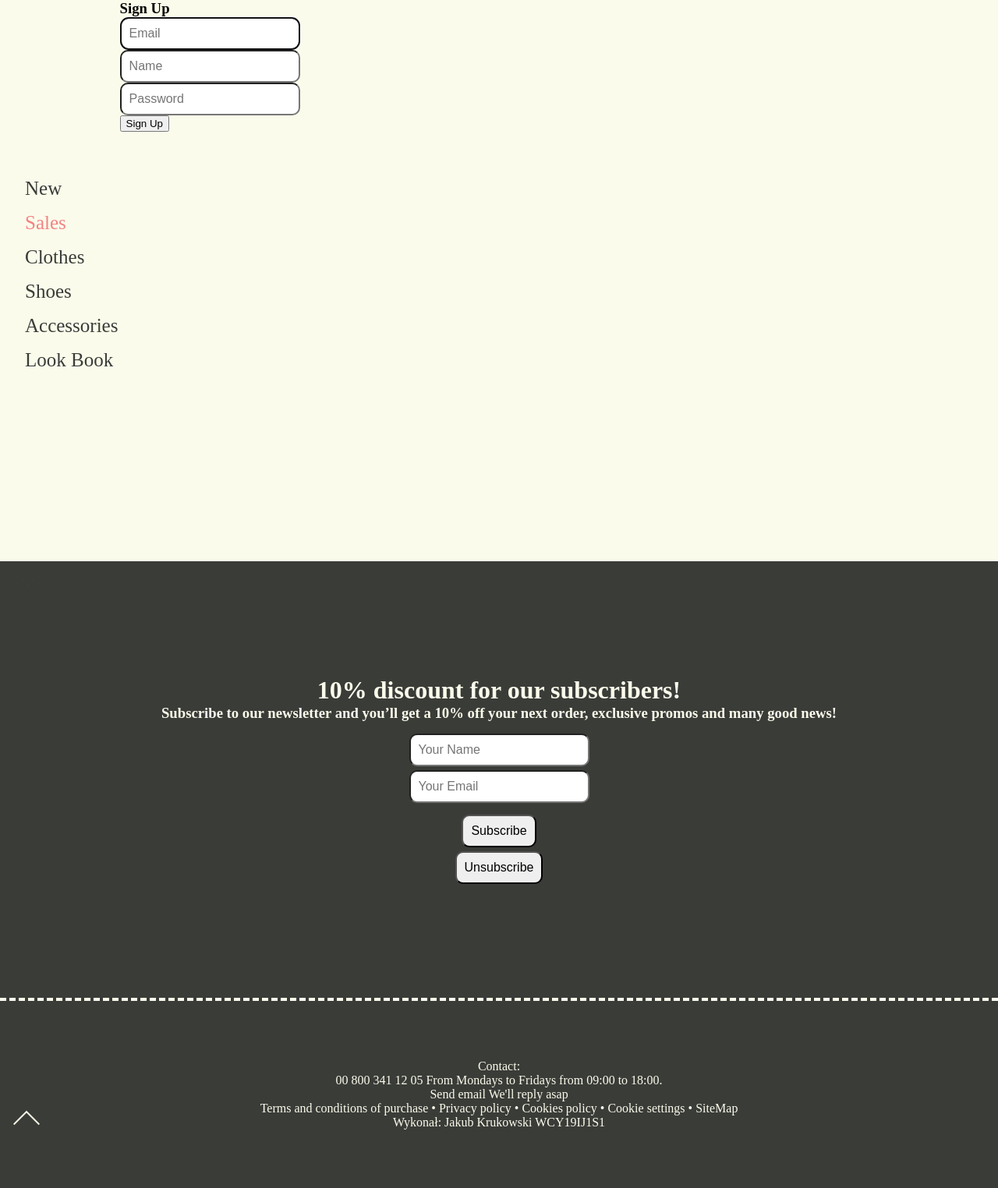
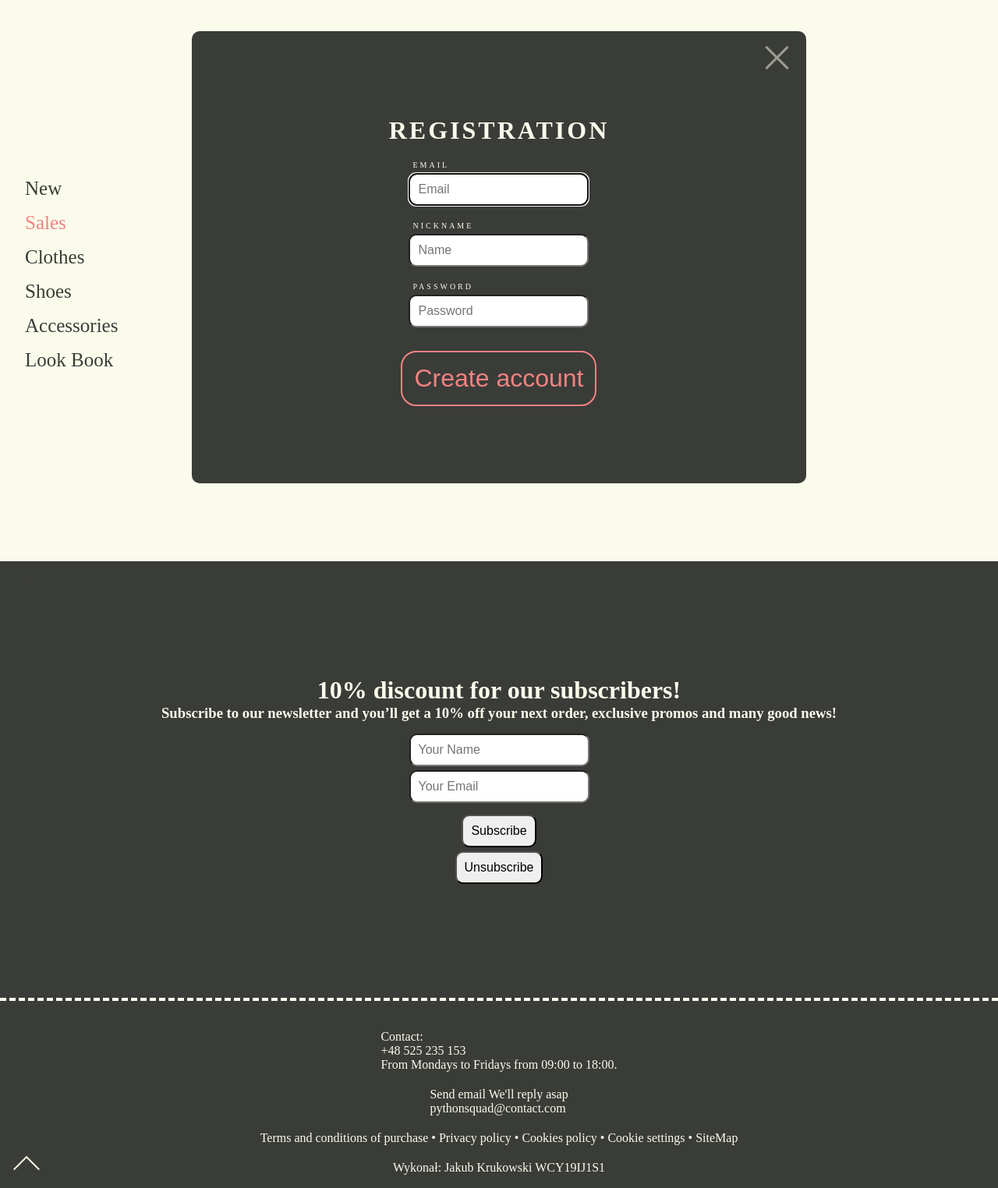
Before and after one commit to KrukowskiJ/Python_Project, a Flask app: page /signup in a window 1280 px wide. Shown: the part 80-1604 px from the top of the page at 78% size. Run offline with Flask 2, Linux system fonts and the light colour scheme.

Commit message:
html template change

```diff
--- a/flaskr/templates/auth/register.html
+++ b/flaskr/templates/auth/register.html
@@ -1,44 +1,39 @@
 {% extends 'layout.html' %}
 
 {% block style %}
-    <link rel= "stylesheet" type= "text/css" href= "{{ url_for('static',filename='css/style.css') }}">
+    <link rel= "stylesheet" type= "text/css" href= "{{ url_for('static',filename='css/profile.css') }}">
 {% endblock %}
 
 {% block container %}
-
-        <div class="items" >
-            <div class="column is-4 is-offset-4">
-    <h3 class="title">Sign Up</h3>
-    <div class="box">
+    <div class="card_container">
+        <div class="card" >
             {% with messages = get_flashed_messages() %}
                 {% if messages %}
-    <div class="notification is-danger">
-        {{ messages[0] }}. Go to <a href="{{ url_for('auth.login') }}">login page</a>.
-    </div>
+                    <p class="name">{{ messages[0] }}. Go to <a class="logo_color" style="text-decoration: none;" href="{{ url_for('auth.panel') }}">login page.</a></p>
                 {% endif %}
             {% endwith %}
-        <form method="POST" action="/signup">
-            <div class="field">
-                <div class="control">
-                    <input class="input is-large" type="email" name="email" placeholder="Email" autofocus="">
-                </div>
+
+            <h1 class="name" style="margin:15px; text-transform:uppercase; letter-spacing: 3px">Registration</h1>
+
+            <form method="POST" action="/signup" style="display: flex; flex-direction:column; justify-content: center; align-items: center">
+                <div style="margin-bottom:15px;">
+                    <p class="input_desc">EMAIL</p>
+                    <input type="email" name="email" placeholder="Email" autofocus="">
                 </div>
 
-            <div class="field">
-                <div class="control">
-                    <input class="input is-large" type="text" name="name" placeholder="Name" autofocus="">
-                </div>
+                <div style="margin-bottom:15px;">
+                    <p class="input_desc" >NICKNAME</p>
+                    <input type="text" name="name" placeholder="Name" autofocus="">
                 </div>
 
-            <div class="field">
-                <div class="control">
-                    <input class="input is-large" type="password" name="password" placeholder="Password">
+                <div style="margin-bottom:15px;">
+                    <p class="input_desc">PASSWORD</p>
+                    <input  type="password" name="password" placeholder="Password">
                 </div>
-            </div>
+                <button class="login_btn">Create account</button>
 
-            <button class="button is-block is-info is-large is-fullwidth">Sign Up</button>
             </form>
-    </div>
+          <a href="{{"panel"}}" class="close"></a>
     </div>
     </div>
     {% endblock %}
--- a/flaskr/templates/layout.html
+++ b/flaskr/templates/layout.html
@@ -65,17 +65,18 @@
     </div>
 
     <div class="footer_box">
-         Contact:
-         <div>
-            00 800 341 12 05
-            From Mondays to Fridays from 09:00 to 18:00.
+
+         <div style="margin:20px">
+             Contact:
+             <p>+48 525 235 153</p>
+             <p>From Mondays to Fridays from 09:00 to 18:00.</p>
          </div>
          <div>
-            Send email
-            We'll reply asap
+             <p>Send email We'll reply asap</p>
+             <p>pythonsquad@contact.com</p>
          </div>
-         <div>
-            Terms and conditions of purchase • Privacy policy • Cookies policy • Cookie settings • SiteMap
+         <div style="margin:20px">
+             <a>Terms and conditions of purchase     •     Privacy policy     •                    Cookies policy    •     Cookie settings     •     SiteMap</a>
          </div>
             Wykonał: Jakub Krukowski WCY19IJ1S1
          <a onclick="Scroll('header')" class="button-light light-skin" ><span></span></a>
```
Also changed, not shown: flaskr/templates/auth/login.html (deleted, +0 -44 lines), flaskr/templates/loginpanel.html (+36 -8 lines), flaskr/templates/profile.html (+45 -9 lines). Lines whose indentation alone changed are shown as unchanged.
